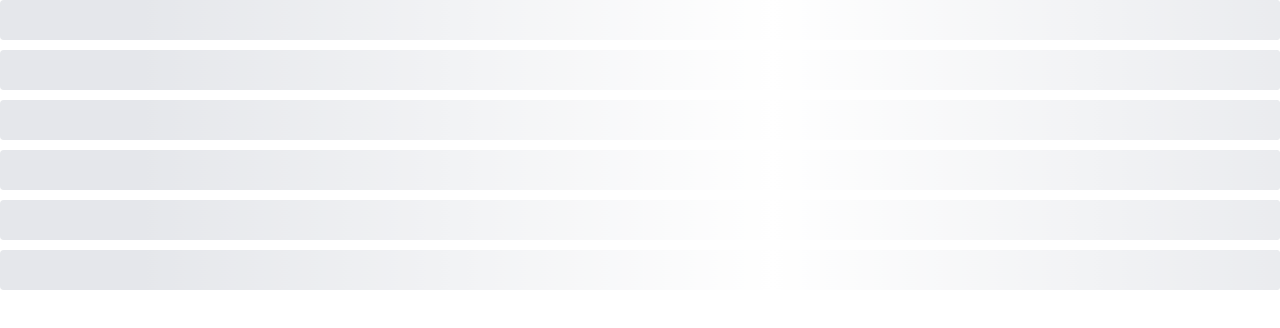
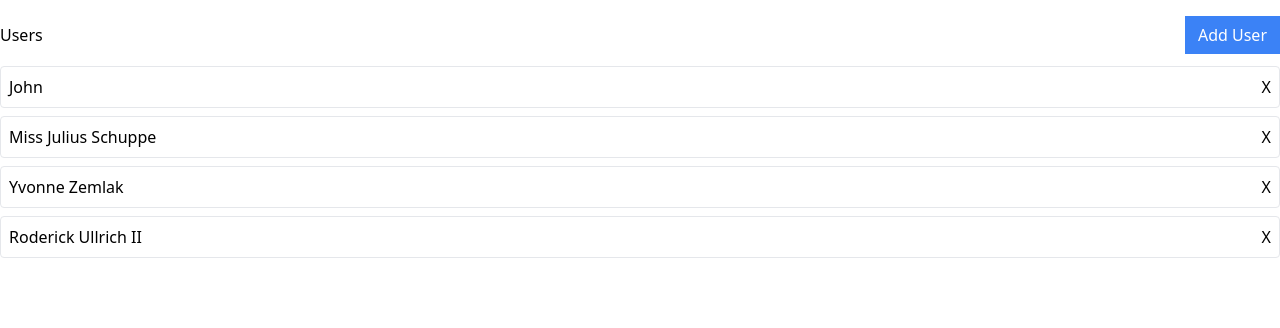
Before and after one commit to jerrychiu0863/redux-async, a React (Vite) app: page / in a window 1280 px wide. Shown: the top 328 px of the page. Built offline with nearby package versions, Linux system fonts and the light colour scheme; data requests are answered from the project's data file.

Commit message:
add adduser thunk and local state for loading user and error in UserList component

```diff
--- a/db.json
+++ b/db.json
@@ -1,5 +1,22 @@
 {
-  "users":[{"id":1,"name": "John"}],
-  "albums":[],
+  "users": [
+    {
+      "id": "1",
+      "name": "John"
+    },
+    {
+      "id": "2b77",
+      "name": "Miss Julius Schuppe"
+    },
+    {
+      "id": "bc25",
+      "name": "Yvonne Zemlak"
+    },
+    {
+      "id": "3240",
+      "name": "Roderick Ullrich II"
+    }
+  ],
+  "albums": [],
   "photos": []
 }
--- a/src/App.tsx
+++ b/src/App.tsx
@@ -1,13 +1,11 @@
-import Button from "./components/Button"
 import UserList from "./components/UserList"
 import { useAppSelector } from "./hooks"
 
 function App() {
-  const state = useAppSelector(state => state.users)
-  console.log(JSON.stringify(state))
+  // const state = useAppSelector(state => state.users)
+  // console.log(JSON.stringify(state))
   return (
-    <div className="container mx-auto">
-      {/* <Button primary outline>Button</Button> */}
+    <div className="container mx-auto pt-4">
       <UserList />
     </div>
   )
--- a/src/components/UserList.tsx
+++ b/src/components/UserList.tsx
@@ -1,30 +1,57 @@
-import { useEffect } from "react";
+import { useEffect, useState } from "react";
 import { useAppDispatch, useAppSelector } from "../hooks";
-import { fetchUsers } from "../store";
+import { fetchUsers, addUser } from "../store";
 import Skeleton from "./Skeleton";
+import Button from "./Button";
 
 export default function UserList() {
+  const [isLoadingUsers, setIsLoadingUsers] = useState(false);
+  const [errorLoadingUsers, setErrorLoadingUsers] = useState<null | { message: string }>(null)
   const dispatch = useAppDispatch()
-  const { isLoading, data, error } = useAppSelector(state => state.users)
+  const { data } = useAppSelector(state => state.users)
+
 
   useEffect(() => {
+    setIsLoadingUsers(true)
+    // dispatch thunk function returns a promise that doesn't work in the tradiontion way
+    // using unwrap to return a new promise that can use then and catch methods
     dispatch(fetchUsers())
+      .unwrap()
+      .then(() => { setIsLoadingUsers(false) })
+      .catch((error) => { setIsLoadingUsers(false); setErrorLoadingUsers(error) })
   }, [dispatch])
 
+  const handleUserAdd = () => {
+    dispatch(addUser())
+  }
 
-  if (isLoading) {
+  const renderUsers = data.map(({ id, name }) => {
+    return (
+      <div key={id} className="mb-2 border rounded">
+        <div className="flex p-2 justify-between items-center cursor-pointer">
+          <div>{name}</div>
+          <div>X</div>
+        </div>
+      </div>
+    )
+  })
+
+
+  if (isLoadingUsers) {
     return <Skeleton times={6} className="h-10 w-full" />
   }
 
-  if (error) {
-    return <>{error.message}</>
+  if (errorLoadingUsers) {
+    return <>{errorLoadingUsers.message}</>
   }
 
-  return <>{data.map(user => {
-    return (
-      <div key={user.id}>
-        {user.name}
+  return (
+    <>
+      <div className="flex justify-between items-center mb-3">
+        <p>Users</p>
+        <Button primary onClick={handleUserAdd}>Add User</Button>
       </div>
-    )
-  })}</>
+      {renderUsers}
+    </>
+  )
 }
--- a/src/store/index.tsx
+++ b/src/store/index.tsx
@@ -12,4 +12,5 @@ export type RootState = ReturnType<typeof store.getState>
 // Inferred type: {posts: PostsState, comments: CommentsState, users: UsersState}
 export type AppDispatch = typeof store.dispatch
 
-export * from './thunks/fetchUsers'
+export * from './thunks/fetchUsers';
+export * from './thunks/addUser';
--- a/src/store/slices/userSlice.tsx
+++ b/src/store/slices/userSlice.tsx
@@ -1,5 +1,6 @@
 import { createSlice } from "@reduxjs/toolkit";
 import { fetchUsers } from "../thunks/fetchUsers";
+import { addUser } from "../thunks/addUser";
 
 export type User = {
   id: number;
@@ -42,6 +43,25 @@ const userSlice = createSlice({
       // state.error = action.error;
       console.log(action)
     })
+
+    // Add user
+    builder.addCase(addUser.pending, (state) => {
+      // Update state object however appropriate
+      // to show the user what we are doing
+      state.isLoading = true
+
+    });
+    builder.addCase(addUser.fulfilled, (state, action) => {
+      state.isLoading = false;
+      state.data.push(action.payload)
+    })
+    builder.addCase(addUser.rejected, (state, action) => {
+      state.isLoading = false;
+      state.error = { message: action.error.message || 'error' }
+
+      // state.error = action.error;
+      console.log(action)
+    })
   }
 })
 
--- /dev/null
+++ b/src/store/thunks/addUser.tsx
@@ -0,0 +1,12 @@
+import { createAsyncThunk } from "@reduxjs/toolkit";
+import axios from "axios";
+import { faker } from "@faker-js/faker";
+import type { User } from "../slices/userSlice";
+
+export const addUser = createAsyncThunk<User, void, { rejectValue: string }>('users/add', async (_, { rejectWithValue }) => {
+  const response = await axios.post('http://localhost:3005/users', {
+    name: faker.name.fullName()
+  });
+
+  return response.data as User;
+})
--- a/src/store/thunks/fetchUsers.tsx
+++ b/src/store/thunks/fetchUsers.tsx
@@ -13,7 +13,7 @@ export const fetchUsers = createAsyncThunk<User[], void, { rejectValue: string }
   const { data, status } = await axios.get('http://localhost:3005/users') as ResponseType;
 
   // DEV ONLU
-  await pause(90000)
+  await pause(1000)
 
   if (status < 200 || status >= 300) {
     return rejectWithValue('An unknow error!')
```
